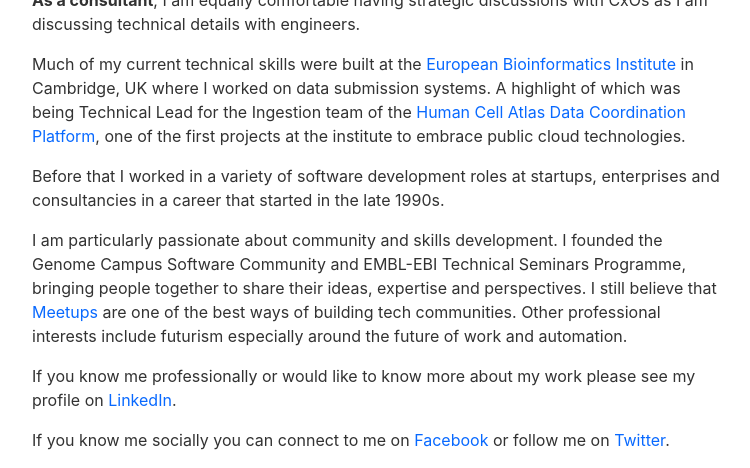
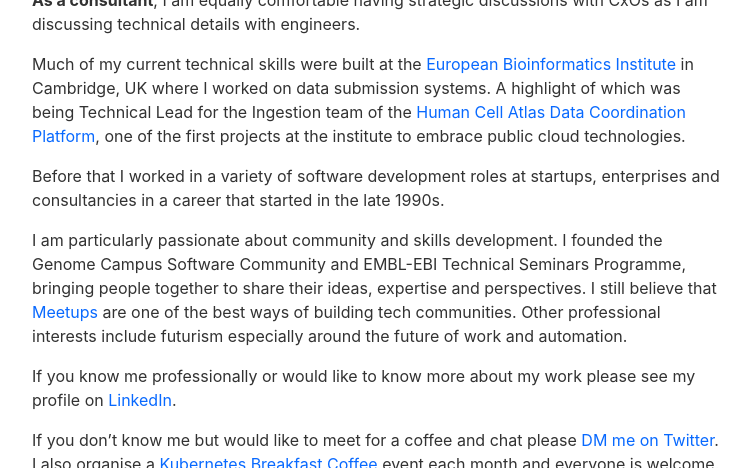
Before and after one commit to danielvaughan/danielvaughan.github.io, a Jekyll site: the page built from index.md, in a window 1280 px wide and 900 px high, scrolled down 668 px, cut to the strip 0-468 px from the top of the window. Shown: the whole strip, without its empty margins (263-1013 px from the left). Built offline with Jekyll 4.4.1, drawn with Linux system fonts in a browser that asks for light colours.

Commit message:
Update index.md

```diff
--- a/index.md
+++ b/index.md
@@ -27,8 +27,6 @@
 
 If you know me professionally or would like to know more about my work please see my profile on [LinkedIn](https://www.linkedin.com/in/danielpvaughan){:target="_blank"}.
 
-If you know me socially you can connect to me on [Facebook](https://www.facebook.com/daniel.p.vaughan){:target="_blank"} or follow me on [Twitter](https://twitter.com/DanielVaughan){:target="_blank"}.
-
 If you don't know me but would like to meet for a coffee and chat please [DM me on Twitter](https://twitter.com/messages/compose?recipient_id=20809535){:target="_blank"}. I also organise a [Kubernetes Breakfast Coffee](k8s-coffee.md) event each month and everyone is welcome.
 
 <a href="https://www.certmetrics.com/amazon/public/badge.aspx?i=2&t=c&d=2018-02-26&ci=AWS00180111"><img src="https://www.certmetrics.com/api/ob/image/amazon/c/2" width="95px" alt="AWS Certified Developer - Associate"/></a>
```
